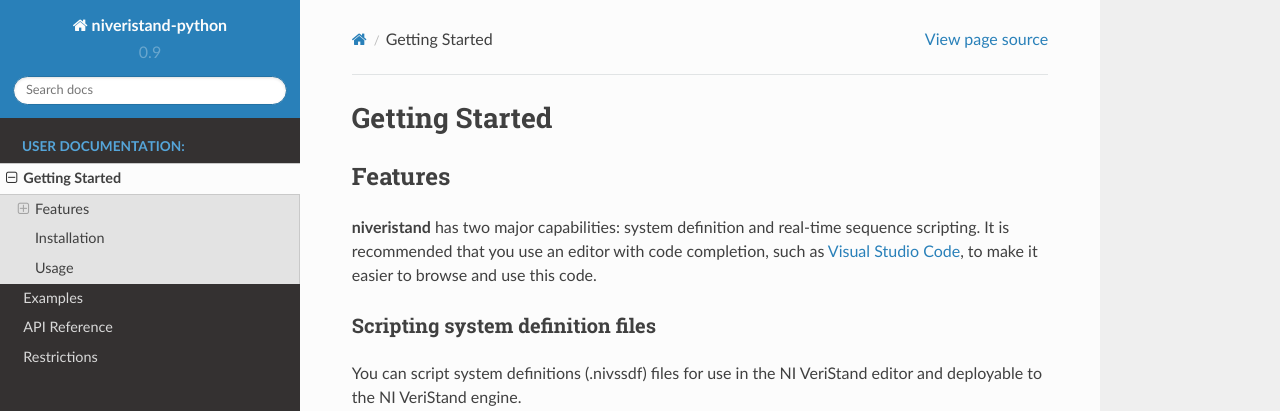
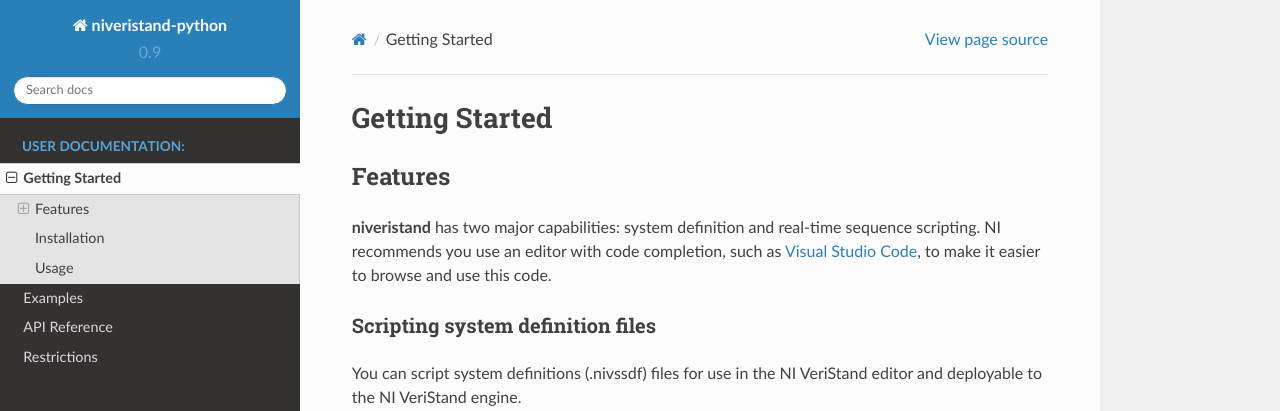
Before and after one commit to ni/niveristand-python, a Sphinx documentation site: the page built from docs/getting_started.rst, in a window 1280 px wide and 900 px high. Shown: the top 411 px of the window. Built offline with Sphinx 7.4.7 and the Read the Docs theme 2.0.0, drawn with Linux system fonts in a browser that asks for light colours.

Commit message:
getting_started: tweaking with recommendations from tech writer

```diff
--- a/docs/getting_started.rst
+++ b/docs/getting_started.rst
@@ -7,7 +7,7 @@ Getting Started
 Features
 ========
 
-**niveristand** has two major capabilities: system definition and real-time sequence scripting. It is recommended that you use an editor with code completion, such as `Visual Studio Code <https://code.visualstudio.com/docs/languages/python/>`_, to make it easier to browse and use this code.
+**niveristand** has two major capabilities: system definition and real-time sequence scripting. NI recommends you use an editor with code completion, such as `Visual Studio Code <https://code.visualstudio.com/docs/languages/python/>`_, to make it easier to browse and use this code.
 
 Scripting system definition files
 ---------------------------------
```
